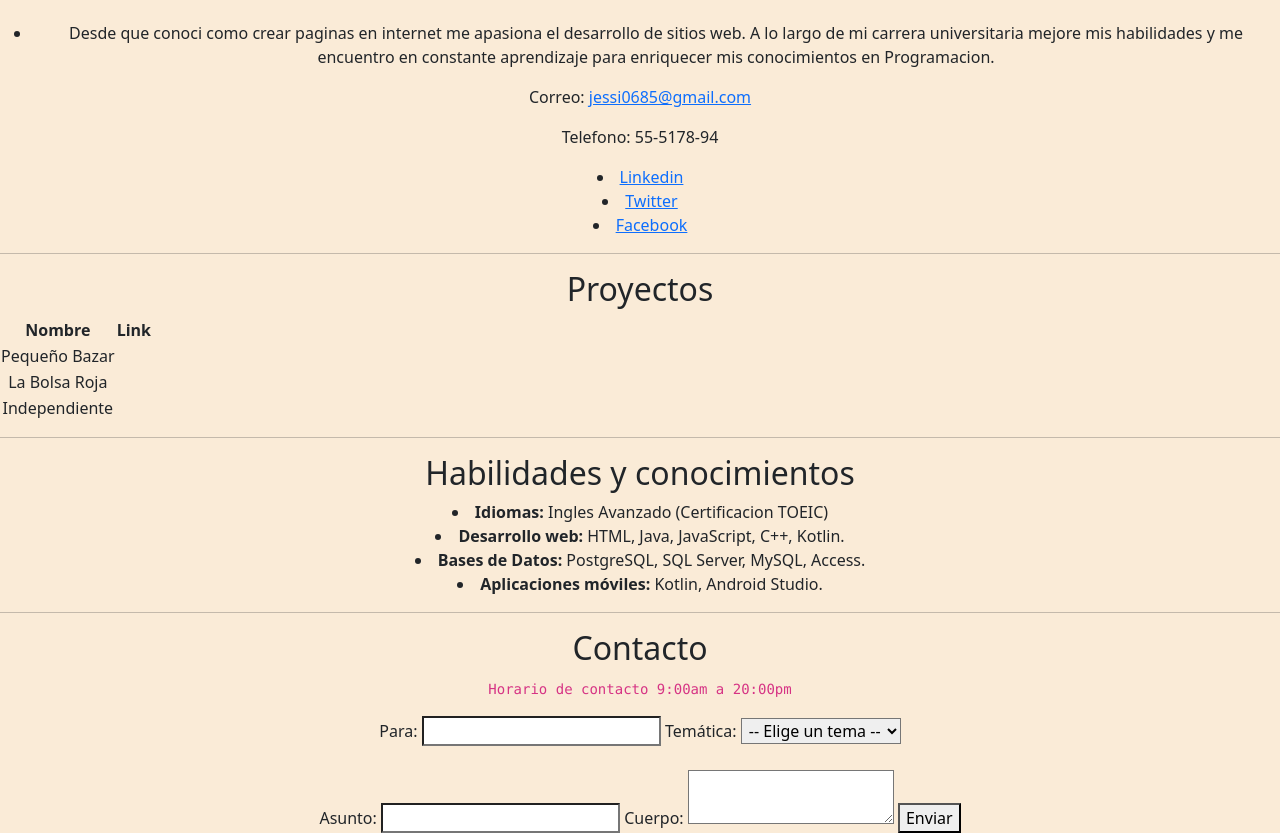
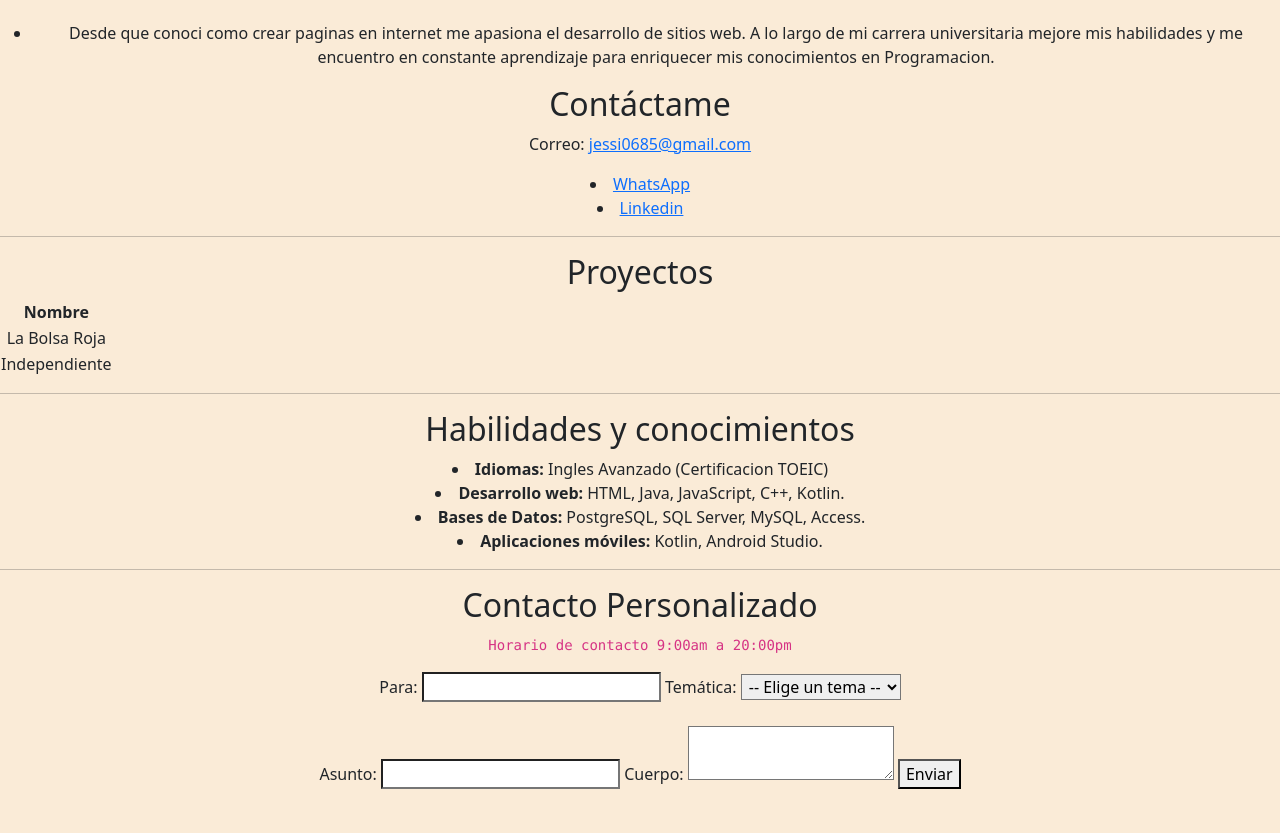
Before and after one commit to jessi0695/Portafolio, a plain HTML site: page index.html in a window 1280 px wide. Shown: the part 417-1250 px from the top of the page. Drawn offline with nearby package versions, Linux system fonts and the light colour scheme.

Commit message:
Cambios y modificaciones

```diff
--- a/index.html
+++ b/index.html
@@ -45,11 +45,10 @@
       </article>
 
         <footer>
+          <h2>Contáctame</h2>
           <p>Correo: <a href="mailto:jessi0685@gmail.com">jessi0685@gmail.com</a></p>
-          <p>Telefono: 55-5178-94</p>
+          <li><a href="https://wa.me/5551789488" target="_blank">WhatsApp</a></li>
           <li><a href="https://www.linkedin.com/in/jessica-marsato" target="_blank">Linkedin</a></li>
-          <li><a href="https://twitter.com/jessimarsato" target="_blank">Twitter</a></li>
-          <li><a href="https://www.facebook.com/profile.php?id=100002083456364" target="_blank">Facebook</a></li>
         </footer>
       </div>
 
@@ -59,14 +58,10 @@
         <thead>
         <tr>
           <th>Nombre </th>
-          <th>Link </th>
         </tr>
         </thead>
         <tbody>
         <tr>
-          <td>Pequeño Bazar </td>
-          <td> </td>
-        </tr>
         <tr>
           <td>La Bolsa Roja </td>
           <td>  </td>
@@ -89,7 +84,7 @@
       </nav>
       <aside>
       <hr>
-      <h2 id="contacto">Contacto</h2>
+      <h2 id="contacto">Contacto Personalizado</h2>
       <form id="email" method="GET">
         <p>
         <code>Horario de contacto <time datetime="9:00 a 20:00">9:00am a 20:00pm</time></code>
@@ -113,7 +108,8 @@
         <button type="submit" class="pure-button pure-button-primary">Enviar</button>
       </form>
       </div>
-
+      <br>
+      <br>
     <script src="https://cdn.jsdelivr.net/npm/@popperjs/core@2.11.6/dist/umd/popper.min.js" integrity="sha384-oBqDVmMz9ATKxIep9tiCxS/Z9fNfEXiDAYTujMAeBAsjFuCZSmKbSSUnQlmh/jp3" crossorigin="anonymous"></script>
     <script src="https://cdn.jsdelivr.net/npm/bootstrap@5.3.0-alpha1/dist/js/bootstrap.min.js" integrity="sha384-mQ93GR66B00ZXjt0YO5KlohRA5SY2XofN4zfuZxLkoj1gXtW8ANNCe9d5Y3eG5eD" crossorigin="anonymous"></script>
 </body>
```
